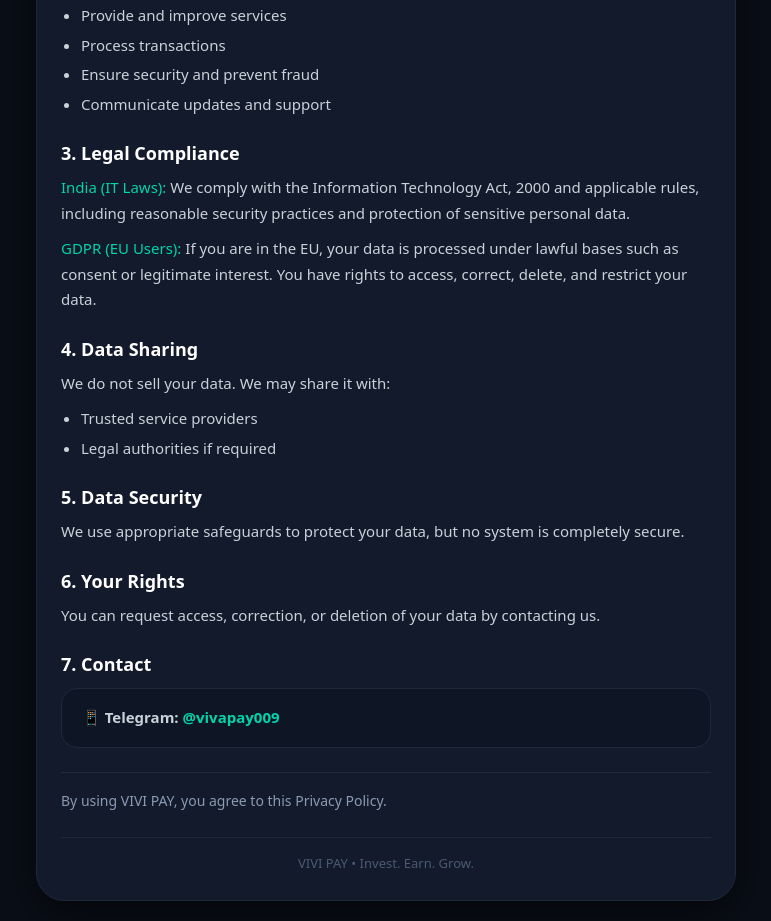
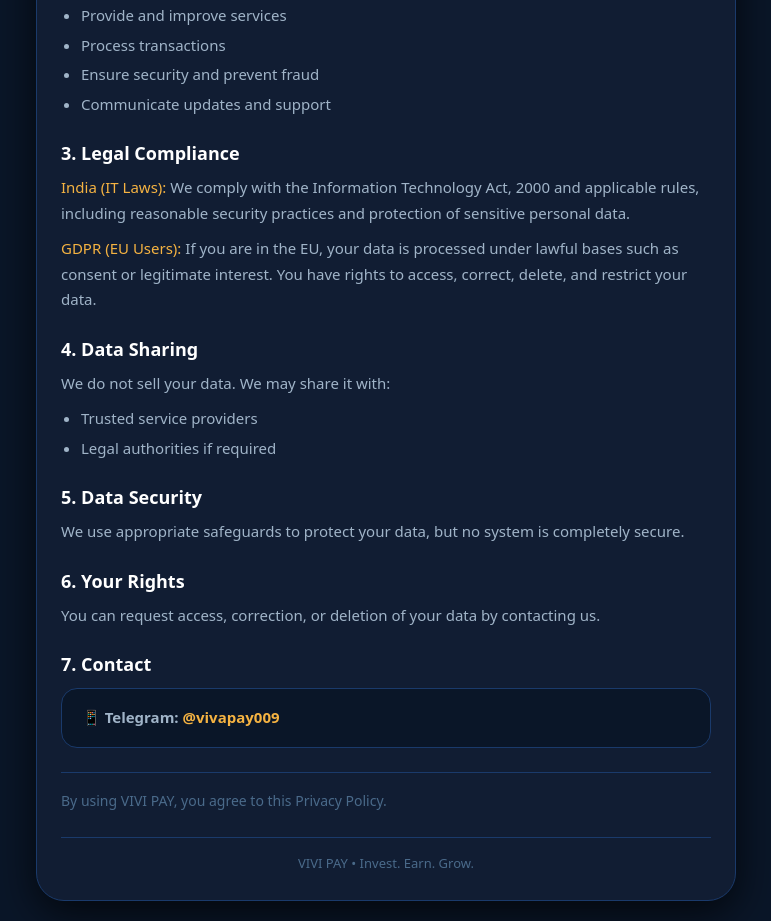
Before and after one commit to jandukamlesh03-dotcom/Vivapay, a plain HTML site: page privacy.html in a window 1280 px wide. Shown: the part 528-1449 px from the top of the page, without its empty margins (254-1025 px from the left). Drawn offline with Linux system fonts and the light colour scheme.

Commit message:
Update colors and styles in privacy.html

```diff
--- a/privacy.html
+++ b/privacy.html
@@ -12,7 +12,7 @@
             font-family: system-ui, -apple-system, 'Segoe UI', Roboto, sans-serif;
         }
         body {
-            background: #0a0e17;
+            background: #0a1628;
             min-height: 100vh;
             padding: 20px 16px;
             display: flex;
@@ -21,18 +21,18 @@
         .container {
             max-width: 700px;
             width: 100%;
-            background: #131a2b;
+            background: #111d33;
             border-radius: 28px;
             padding: 32px 24px 28px;
-            border: 1px solid #1e2a3a;
-            box-shadow: 0 12px 40px rgba(0,0,0,0.6);
+            border: 1px solid #1a3a6b;
+            box-shadow: 0 12px 40px rgba(0,0,0,0.7);
             color: #f0f6fc;
         }
         .back-link {
             display: inline-flex;
             align-items: center;
             gap: 8px;
-            color: #00d4aa;
+            color: #f5b342;
             text-decoration: none;
             font-weight: 600;
             font-size: 14px;
@@ -40,38 +40,38 @@
             transition: color 0.2s;
         }
         .back-link:active {
-            color: #00a88a;
+            color: #d49a2a;
         }
         h1 {
             font-size: 26px;
             font-weight: 700;
-            color: #fff;
+            color: #ffffff;
             margin-bottom: 6px;
             letter-spacing: 0.5px;
         }
         h1 span {
-            color: #00d4aa;
+            color: #f5b342;
         }
         .effective-date {
-            color: #8a9bb5;
+            color: #4a6a8a;
             font-size: 14px;
             margin-bottom: 24px;
         }
         h2 {
             font-size: 18px;
             font-weight: 600;
-            color: #fff;
+            color: #ffffff;
             margin-top: 24px;
             margin-bottom: 10px;
         }
         p {
-            color: #c9d1d9;
+            color: #a0b4c8;
             font-size: 15px;
             line-height: 1.7;
             margin-bottom: 10px;
         }
         ul {
-            color: #c9d1d9;
+            color: #a0b4c8;
             font-size: 15px;
             line-height: 1.7;
             padding-left: 20px;
@@ -81,35 +81,35 @@
             margin-bottom: 4px;
         }
         .highlight {
-            color: #00d4aa;
+            color: #f5b342;
         }
         .divider {
             border: none;
-            border-top: 1px solid #1e2a3a;
+            border-top: 1px solid #1a3a6b;
             margin: 24px 0 16px;
         }
         .contact-box {
-            background: #0e1625;
+            background: #0a1628;
             border-radius: 16px;
             padding: 16px 20px;
-            border: 1px solid #1e2a3a;
+            border: 1px solid #1a3a6b;
             margin-top: 12px;
         }
         .contact-box a {
-            color: #00d4aa;
+            color: #f5b342;
             text-decoration: none;
             font-weight: 600;
         }
         .contact-box a:active {
-            color: #00a88a;
+            color: #d49a2a;
         }
         .footer-note {
             text-align: center;
-            color: #4a5a72;
+            color: #4a6a8a;
             font-size: 13px;
             margin-top: 24px;
             padding-top: 16px;
-            border-top: 1px solid #1e2a3a;
+            border-top: 1px solid #1a3a6b;
         }
         @media (max-width: 420px) {
             .container {
@@ -125,7 +125,6 @@
 
     <div class="container">
 
-        <!-- Back to app -->
         <a href="index.html" class="back-link">
             ← Back to VIVI PAY
         </a>
@@ -137,7 +136,6 @@
 
         <hr class="divider" />
 
-        <!-- Section 1 -->
         <h2>1. Information We Collect</h2>
         <p>We may collect:</p>
         <ul>
@@ -146,7 +144,6 @@
             <li>Device and usage data (IP address, app activity)</li>
         </ul>
 
-        <!-- Section 2 -->
         <h2>2. How We Use Information</h2>
         <p>We use your data to:</p>
         <ul>
@@ -156,12 +153,10 @@
             <li>Communicate updates and support</li>
         </ul>
 
-        <!-- Section 3 -->
         <h2>3. Legal Compliance</h2>
         <p><span class="highlight">India (IT Laws):</span> We comply with the Information Technology Act, 2000 and applicable rules, including reasonable security practices and protection of sensitive personal data.</p>
         <p><span class="highlight">GDPR (EU Users):</span> If you are in the EU, your data is processed under lawful bases such as consent or legitimate interest. You have rights to access, correct, delete, and restrict your data.</p>
 
-        <!-- Section 4 -->
         <h2>4. Data Sharing</h2>
         <p>We do not sell your data. We may share it with:</p>
         <ul>
@@ -169,15 +164,12 @@
             <li>Legal authorities if required</li>
         </ul>
 
-        <!-- Section 5 -->
         <h2>5. Data Security</h2>
         <p>We use appropriate safeguards to protect your data, but no system is completely secure.</p>
 
-        <!-- Section 6 -->
         <h2>6. Your Rights</h2>
         <p>You can request access, correction, or deletion of your data by contacting us.</p>
 
-        <!-- Section 7 -->
         <h2>7. Contact</h2>
         <div class="contact-box">
             <p style="margin-bottom:0;">📱 <strong>Telegram:</strong> <a href="https://t.me/vivapay009" target="_blank">@vivapay009</a></p>
@@ -185,7 +177,7 @@
 
         <hr class="divider" />
 
-        <p style="font-size:14px; color:#8a9bb5;">By using VIVI PAY, you agree to this Privacy Policy.</p>
+        <p style="font-size:14px; color:#4a6a8a;">By using VIVI PAY, you agree to this Privacy Policy.</p>
 
         <div class="footer-note">
             VIVI PAY &bull; Invest. Earn. Grow.
```
